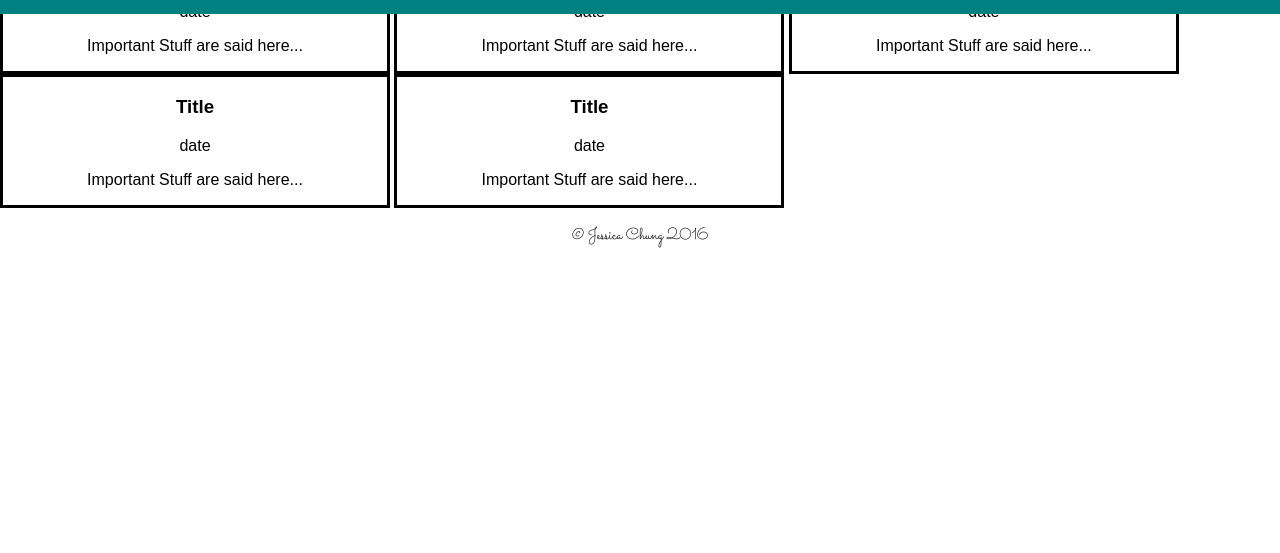
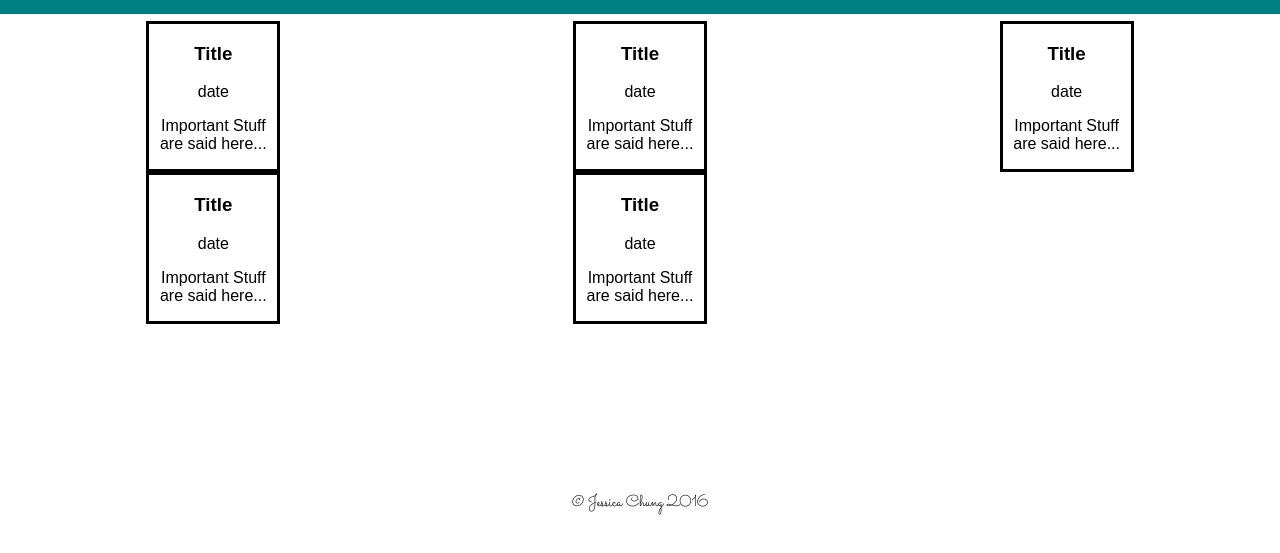
Before and after one commit to jchung722/jchung722.github.io, a plain HTML site: page portfolio.html in a window 1280 px wide. Shown: the part 59-612 px from the top of the page. Drawn offline with Linux system fonts and the light colour scheme.

Commit message:
create grid portfolio

```diff
--- a/portfolio.html
+++ b/portfolio.html
@@ -19,7 +19,7 @@
         </ul>
       </nav>
     </header>
-    <section>
+    <main class="portfolio">
       <article>
         <h3> Title </h3>
         <p>
@@ -65,7 +65,7 @@
           Important Stuff are said here...
         </p>
       </article>
-    </section>
+    </main>
     <footer>
       <p>&copy; Jessica Chung 2016</p>
     </footer>
--- a/styles/main.css
+++ b/styles/main.css
@@ -79,7 +79,13 @@ img {
   width: 30%;
 }
 
-section article{
+.portfolio {
+  padding-top: 10vh;
+  display: grid;
+  grid-template: 1fr 1fr 1fr / 1fr 1fr 1fr;
+}
+
+.portfolio article{
   display: inline-block;
   text-align: center;
   width: 30%;
```
Also changed, not shown: about.html (+3 -3 lines).
